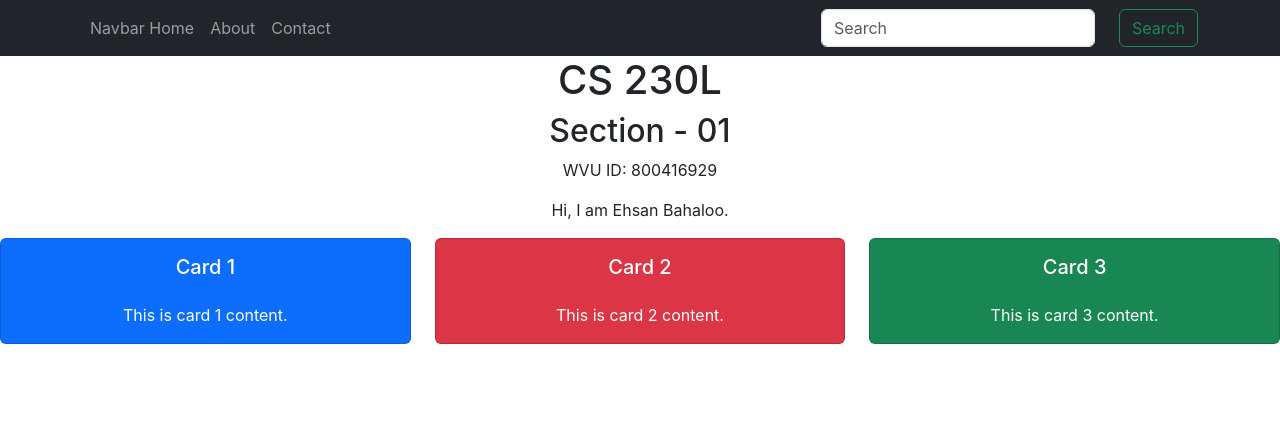
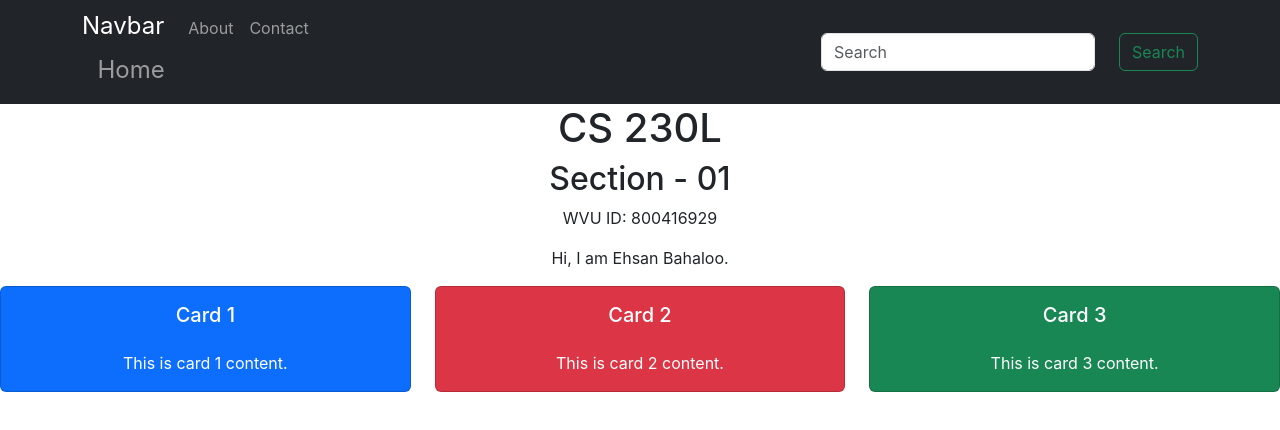
Before and after one commit to ebahaloowvu/CS230L7, a React (Create React App) app: page / in a window 1280 px wide. Shown: the top 430 px of the page. Built offline with nearby package versions, Linux system fonts and the light colour scheme; the HTML template or start-up script is replaced by a standard one.

Commit message:
Update Navbar.js

```diff
--- a/src/Navbar.js
+++ b/src/Navbar.js
@@ -6,8 +6,10 @@ const Navbar = () => {
       <div className="container justify-content-between">
         <ul className="navbar-nav">
           <li className="nav-item active">
-            <a className="nav-link" href="#">
+            <a className="navbar-brand" href="#" style={{ fontSize: "24px" }}>
               Navbar
+            </a>
+            <a className="nav-link" href="#" style={{ fontSize: "24px" }}>
               Home <span className="sr-only"></span>
             </a>
           </li>
```
